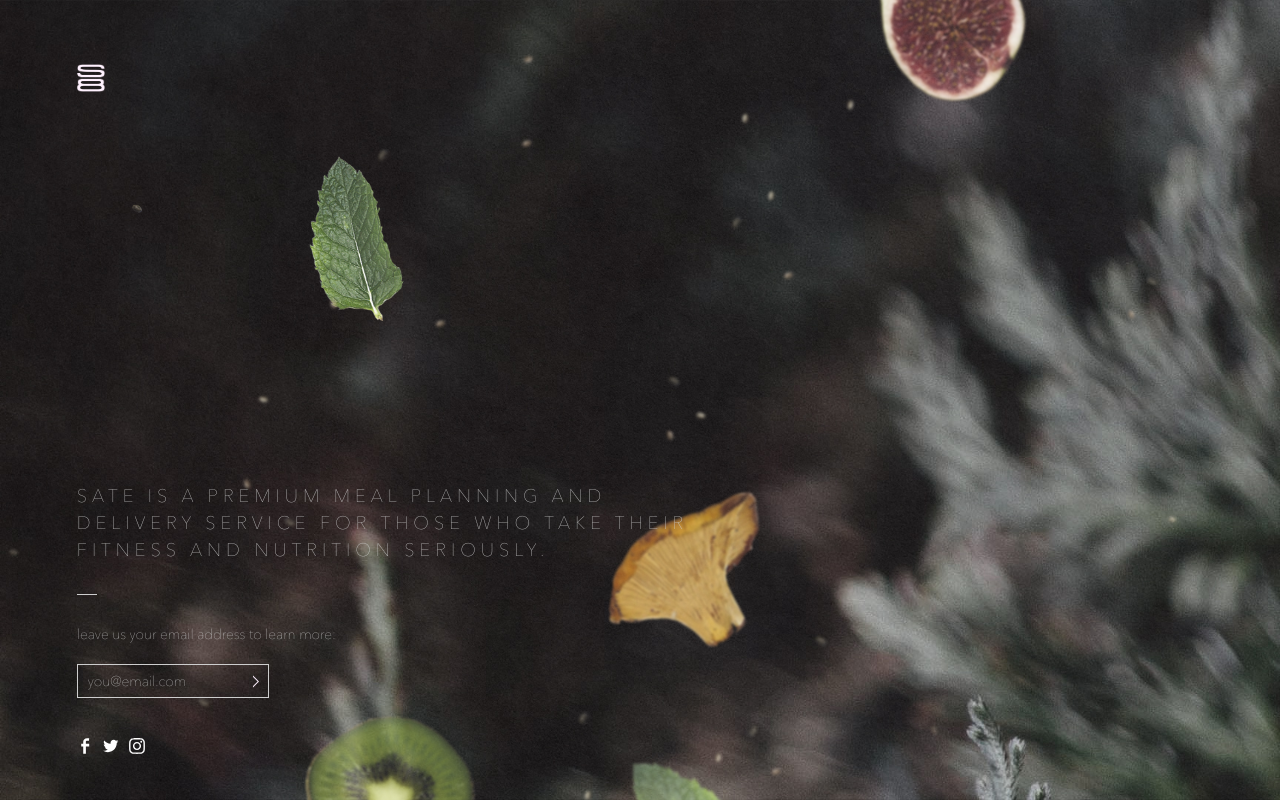
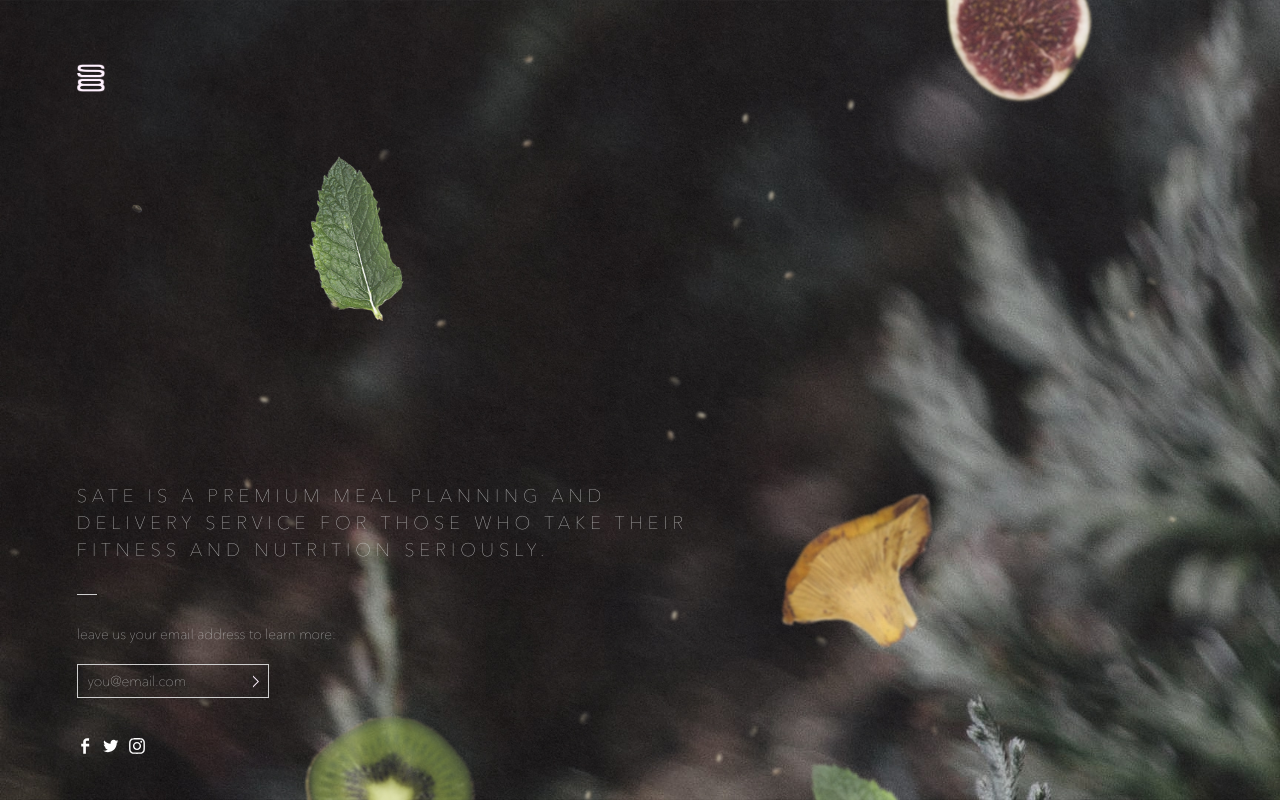
Before and after one commit to Dylanlj/array-of-fruits, a React (Create React App) app: page / in a window 1280 px wide. Built offline with nearby package versions, Linux system fonts and the light colour scheme.

Commit message:
need to fix background image on load

```diff
--- a/src/App.css
+++ b/src/App.css
@@ -17,6 +17,10 @@
   height: 100%;
   z-index: -1; }
 
+@keyframes content-fade-in {
+  0% {
+    opacity: 0; } }
+
 .written-content {
   font-family: 'avenir-next-ultralight';
   color: #cecece;
@@ -25,7 +29,8 @@
   top: 0px;
   width: 50%;
   height: 100%;
-  z-index: 30; }
+  z-index: 30;
+  animation: content-fade-in 2s; }
 
 .written-content-container {
   position: absolute;
@@ -36,6 +41,9 @@
   left: -18px;
   top: 4px; }
 
+.arrow:hover {
+  cursor: pointer; }
+
 .media-icons img {
   height: 16px;
   width: 16px;
@@ -43,6 +51,9 @@
 
 .media-icons img:hover {
   cursor: pointer; }
+
+.media-icons .facebook {
+  fill: green !important; }
 
 .sate-logo {
   position: absolute;
@@ -109,6 +120,11 @@
   top: 300px; }
 
 .seeds {
+  position: absolute;
+  margin-left: auto;
+  margin-right: auto;
+  left: 0px;
+  right: 0px;
   object-fit: cover;
   width: auto;
   height: 110%; }
@@ -116,11 +132,11 @@
 .fig {
   width: 180px;
   top: -40px;
-  left: 65%; }
+  left: 70%; }
 
 .mint1 {
   width: 110px;
-  left: 620px;
+  left: 62%;
   bottom: -65px; }
 
 .mint2 {
@@ -130,7 +146,7 @@
 
 .mushroom {
   width: 150px;
-  left: 600px;
+  left: 60%;
   bottom: 20%; }
 
 .kiwi {
@@ -143,6 +159,8 @@
     left: 84%; }
   .written-content {
     width: 70%; }
+  .mint1 {
+    left: 95%; }
   .your-email {
     margin-bottom: 20px; } }
 
--- a/src/food-images.jsx
+++ b/src/food-images.jsx
@@ -59,16 +59,10 @@ class FoodImages extends Component {
   }
 
   componentDidMount () {
-    // document.getElementsByClassName('App').addEventListener('resize', () => {
-      //   this.setState({cssApplied: false}, this.setOriginalPositions)
-      // })
-      window.addEventListener("resize", () => {
-        this.setState({cssApplied: false}, this.setOriginalPositions)
-      })
-
-
-      // console.log(document.getElementsByClassName('App'))
-    setTimeout(this.setOriginalPositions, 100)
+    window.addEventListener("resize", () => {
+      this.setState({cssApplied: false}, this.setOriginalPositions)
+    })
+    setTimeout(this.setOriginalPositions, 1)
   }
 
   setOriginalPositions = () => {
@@ -96,7 +90,10 @@ class FoodImages extends Component {
 
 
   render() {
+    if (console.log(document.getElementsByClassName('seeds')[0])) {
+    console.log(document.getElementsByClassName('seeds')[0].offsetWidth)
 
+    }
     let foodPosition = {}
     let mousePosition = this.props.mousePosition
 
--- a/src/sass/_food-images.scss
+++ b/src/sass/_food-images.scss
@@ -26,6 +26,11 @@
   top: 300px;
 }
 .seeds {
+  position: absolute;
+  margin-left: auto;
+  margin-right: auto;
+  left: 0px;
+  right: 0px;
   object-fit: cover;
   width: auto;
   height: 110%;
@@ -34,12 +39,12 @@
 .fig {
   width: 180px;
   top: -40px;
-  left: 65%;
+  left: 70%;
 }
 
 .mint1 {
   width: 110px;
-  left: 620px;
+  left: 62%;
   bottom: -65px;
 }
 
@@ -51,7 +56,7 @@
 
 .mushroom {
   width: 150px;
-  left: 600px;
+  left: 60%;
   bottom: 20%;
 }
 
--- a/src/sass/_responsive.scss
+++ b/src/sass/_responsive.scss
@@ -12,7 +12,9 @@
   .written-content {
     width: 70%;
   }
-
+  .mint1 {
+    left: 95%;
+  }
   .your-email {
     margin-bottom: 20px;
   }
@@ -23,8 +25,6 @@
     font-size: 16px;
   }
 }
-
-
 
 @media screen and (max-width: 510px) {
   .mushroom {
--- a/src/sass/_written-content.scss
+++ b/src/sass/_written-content.scss
@@ -1,3 +1,7 @@
+@keyframes content-fade-in {
+  0%{ opacity: 0}
+}
+
 .written-content {
   @include font-format()
   position: absolute;
@@ -6,11 +10,15 @@
   width: 50%;
   height: 100%;
   z-index: 30;
+  animation: content-fade-in 2s
 }
+
+
 
 .written-content-container {
   position: absolute;
   bottom: 5%;
+
 }
 
 .arrow {
@@ -18,15 +26,22 @@
   left: -18px;
   top: 4px;
 }
+.arrow:hover {
+  cursor: pointer;
+}
 .media-icons {
 
   img {
     height: 16px;
     width: 16px;
     margin-right: 10px;
+    // fill:red;
   }
   img:hover {
     cursor: pointer;
+  }
+  .facebook {
+    fill: green !important;
   }
 }
 
```
Also changed, not shown: 1 other file (tests, documents, lock files or other folders).
